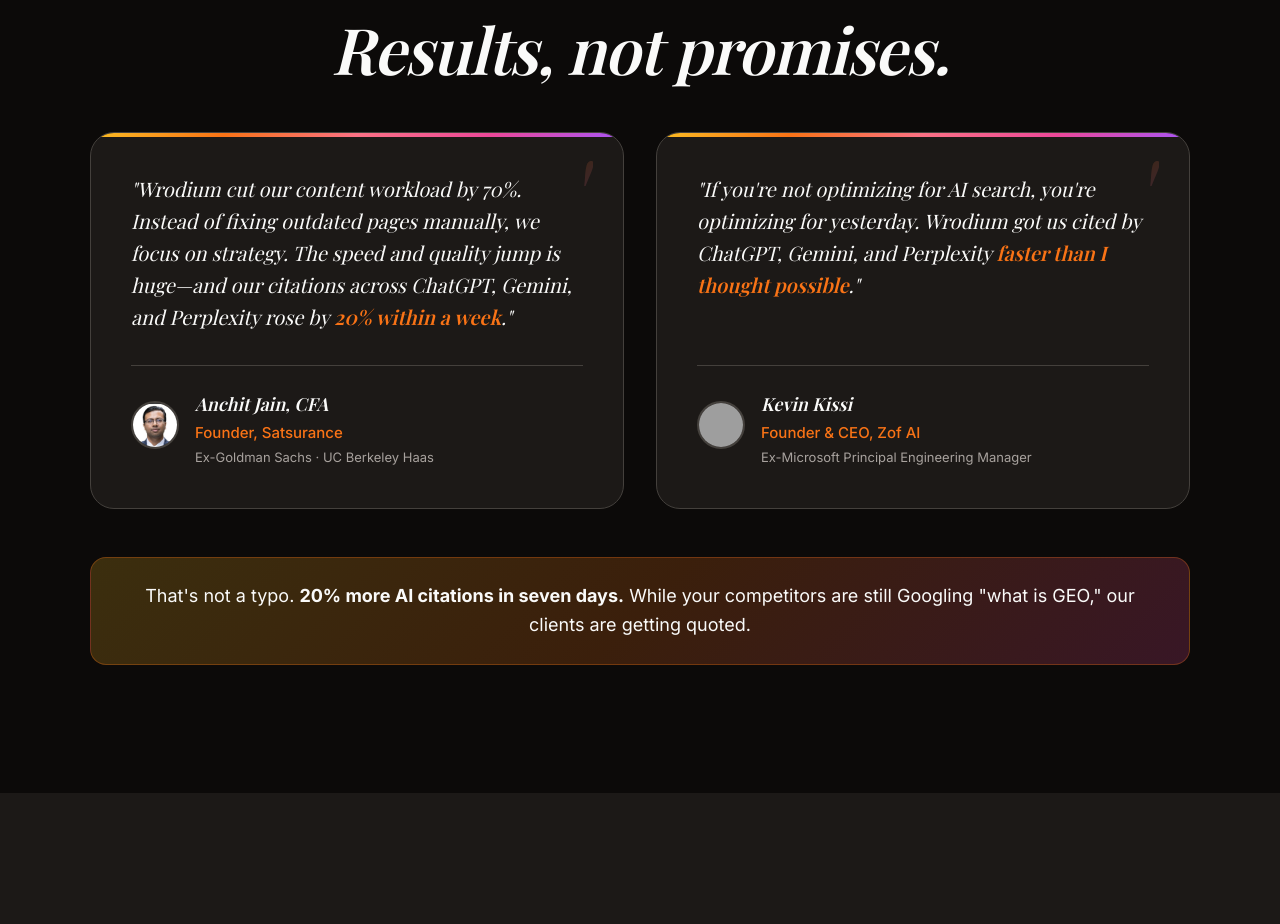
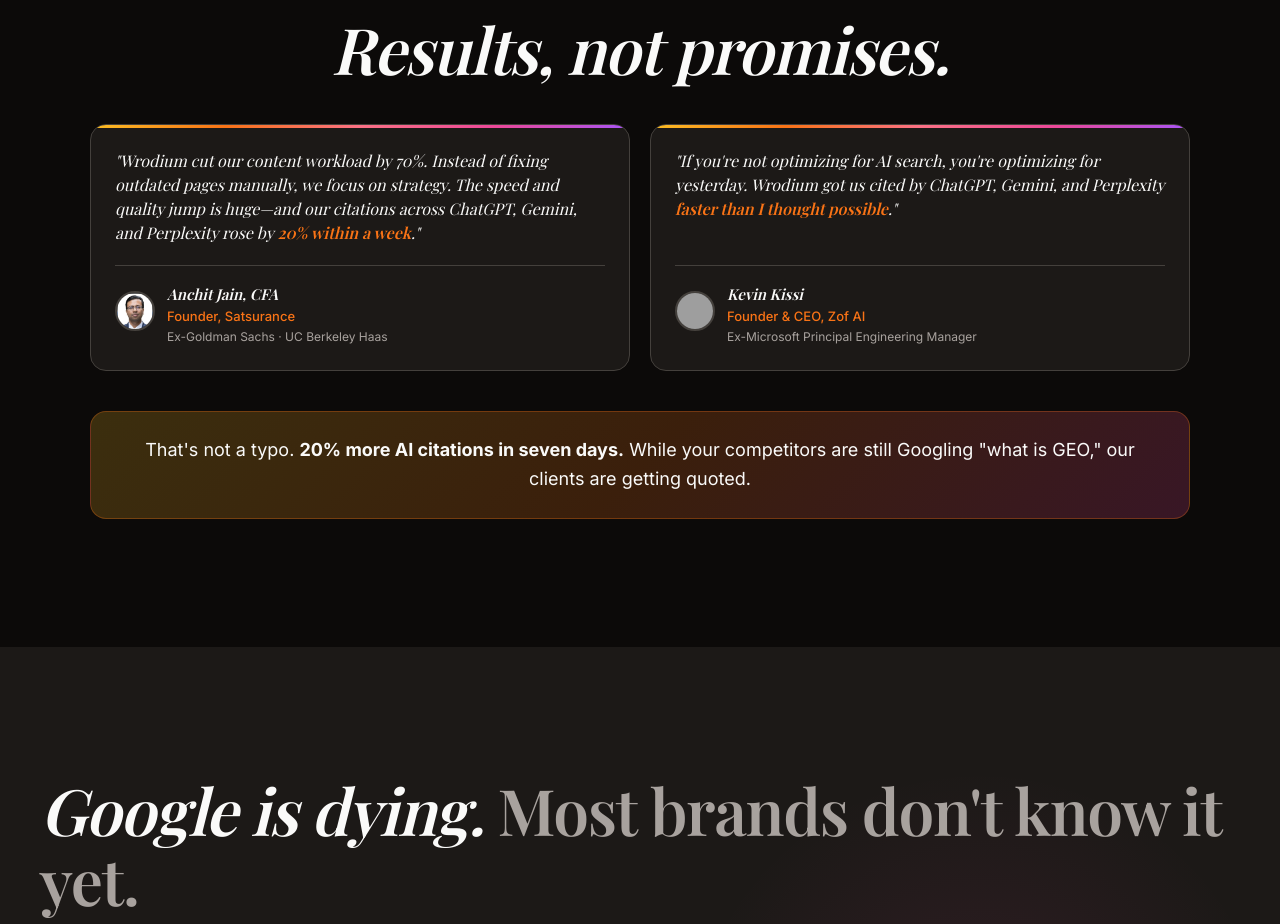
Before and after one commit to arlenk2021/ArlenKumar, a website: page index.html in a window 1280 px wide. Shown: the part 1060-1984 px from the top of the page. Drawn offline with nearby package versions, Linux system fonts and the light colour scheme; grey boxes are pictures that could not be loaded; a web font is replaced by a local one.

Commit message:
Make testimonial cards smaller and more compact

```diff
--- a/styles.css
+++ b/styles.css
@@ -588,17 +588,17 @@
 .testimonials-grid {
 	display: grid;
 	grid-template-columns: repeat(2, 1fr);
-	gap: 2rem;
-	margin: 3rem 0;
+	gap: 1.25rem;
+	margin: 2.5rem 0;
 	text-align: left;
 }
 
 .testimonial-card {
 	position: relative;
-	padding: 2.5rem;
+	padding: 1.5rem;
 	background: var(--color-bg-secondary);
 	border: 1px solid var(--color-border);
-	border-radius: 24px;
+	border-radius: 16px;
 	overflow: hidden;
 	transition: all var(--transition-base);
 	display: flex;
@@ -607,8 +607,8 @@
 
 .testimonial-card:hover {
 	border-color: var(--color-sunset-orange);
-	transform: translateY(-4px);
-	box-shadow: var(--shadow-glow);
+	transform: translateY(-2px);
+	box-shadow: 0 8px 24px rgba(249, 115, 22, 0.15);
 }
 
 .testimonial-card::before {
@@ -617,24 +617,8 @@
 	top: 0;
 	left: 0;
 	right: 0;
-	height: 4px;
+	height: 3px;
 	background: var(--gradient-sunset);
-}
-
-.testimonial-card::after {
-	content: '"';
-	position: absolute;
-	top: 10px;
-	right: 30px;
-	font-family: var(--font-display);
-	font-size: 6rem;
-	font-style: italic;
-	background: var(--gradient-sunset);
-	-webkit-background-clip: text;
-	-webkit-text-fill-color: transparent;
-	background-clip: text;
-	opacity: 0.15;
-	line-height: 1;
 }
 
 .testimonial-card__content {
@@ -645,9 +629,9 @@
 
 .testimonial-card__quote {
 	font-family: var(--font-display);
-	font-size: 1.25rem;
-	font-style: italic;
-	line-height: 1.6;
+	font-size: 1rem;
+	font-style: italic;
+	line-height: 1.5;
 	color: var(--color-text);
 	margin: 0;
 }
@@ -655,9 +639,9 @@
 .testimonial-card__author {
 	display: flex;
 	align-items: center;
-	gap: 1rem;
-	margin-top: 2rem;
-	padding-top: 1.5rem;
+	gap: 0.75rem;
+	margin-top: 1.25rem;
+	padding-top: 1rem;
 	border-top: 1px solid var(--color-border);
 }
 
@@ -666,8 +650,8 @@
 }
 
 .testimonial-card__avatar img {
-	width: 48px;
-	height: 48px;
+	width: 40px;
+	height: 40px;
 	border-radius: 50%;
 	object-fit: cover;
 	border: 2px solid var(--color-border);
@@ -681,12 +665,12 @@
 .testimonial-card__info {
 	display: flex;
 	flex-direction: column;
-	gap: 0.125rem;
+	gap: 0;
 }
 
 .testimonial-card__name {
 	font-family: var(--font-display);
-	font-size: 1.125rem;
+	font-size: 0.9375rem;
 	font-weight: 600;
 	font-style: italic;
 	color: var(--color-text);
@@ -699,13 +683,13 @@
 }
 
 .testimonial-card__title {
-	font-size: 0.9375rem;
+	font-size: 0.8125rem;
 	font-weight: 500;
 	color: var(--color-sunset-orange);
 }
 
 .testimonial-card__credentials {
-	font-size: 0.8125rem;
+	font-size: 0.75rem;
 	color: var(--color-text-muted);
 }
 
@@ -783,15 +767,20 @@
 @media (max-width: 768px) {
 	.testimonials-grid {
 		grid-template-columns: 1fr;
+		gap: 1rem;
+	}
+
+	.testimonial-card {
+		padding: 1.25rem;
 	}
 
 	.testimonial-card__quote {
-		font-size: 1.125rem;
+		font-size: 0.9375rem;
 	}
 
 	.testimonial-card__avatar img {
-		width: 44px;
-		height: 44px;
+		width: 36px;
+		height: 36px;
 	}
 }
 
```
